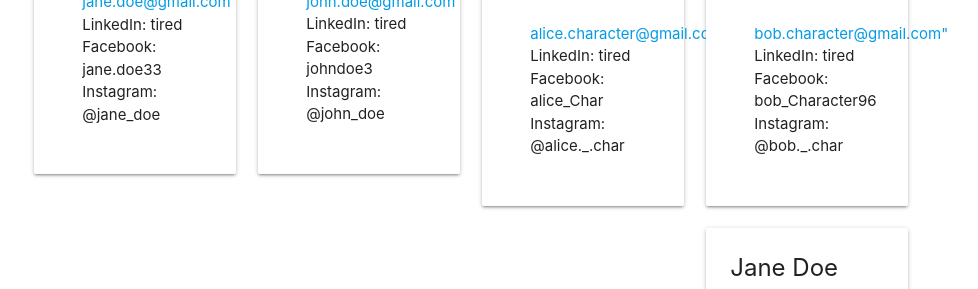
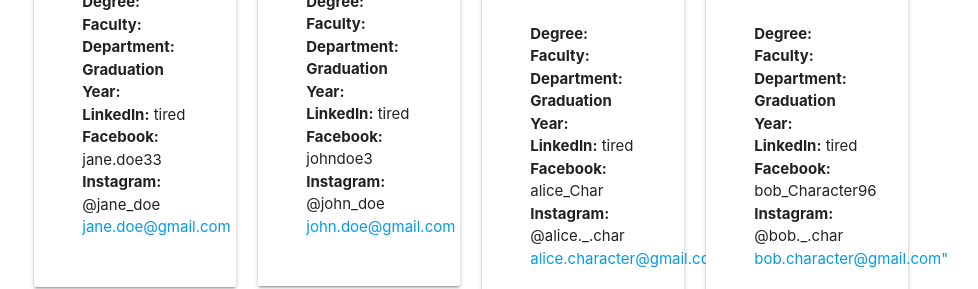
Before and after one commit to JessicaM16/AlumniGallery, a Flask app: page /alumniListing in a window 1280 px wide. Shown: the part 457-746 px from the top of the page, without its empty margins (169-1147 px from the left). Run offline with Flask 2, Linux system fonts and the light colour scheme.

Commit message:
fix cards

```diff
--- a/App/templates/alumniListing.html
+++ b/App/templates/alumniListing.html
@@ -60,10 +60,14 @@
             </div>
 
             <div class="card-content">
+              <p><b>Degree:</b> </p>
+              <P><b>Faculty:</b> </P>
+              <p><b>Department:</b> </p>
+              <p><b>Graduation Year:</b> </p>
+              <p><b>LinkedIn:</b> tired</p>
+              <p><b>Facebook:</b> jane.doe33</p>
+              <p><b>Instagram:</b> @jane_doe</p>
               <p> <a href="mailto:jane.doe@gmail.com" >jane.doe@gmail.com</a> </p>
-              <p>LinkedIn: tired</p>
-              <p>Facebook: jane.doe33</p>
-              <p>Instagram: @jane_doe</p>
             </div>
 
 
@@ -84,10 +88,14 @@
             </div>
 
             <div class="card-content">
+              <p><b>Degree:</b> </p>
+              <P><b>Faculty:</b> </P>
+              <p><b>Department:</b> </p>
+              <p><b>Graduation Year:</b> </p>
+              <p><b>LinkedIn:</b> tired</p>
+              <p><b>Facebook:</b> johndoe3</p>
+              <p><b>Instagram:</b> @john_doe</p>
               <p> <a href="mailto:john.doe@gmail.com" >john.doe@gmail.com</a> </p>
-              <p>LinkedIn: tired</p>
-              <p>Facebook: johndoe3</p>
-              <p>Instagram: @john_doe</p>
             </div>
           </div>
         </div>
@@ -106,10 +114,14 @@
             </div>
 
             <div class="card-content">
+              <p><b>Degree:</b> </p>
+              <P><b>Faculty:</b> </P>
+              <p><b>Department:</b> </p>
+              <p><b>Graduation Year:</b> </p>
+              <p><b>LinkedIn:</b> tired</p>
+              <p><b>Facebook:</b> alice_Char</p>
+              <p><b>Instagram:</b> @alice._.char</p>
               <p> <a href="mailto:alice.character@gmail.com" >alice.character@gmail.com</a> </p>
-              <p>LinkedIn: tired</p>
-              <p>Facebook: alice_Char</p>
-              <p>Instagram: @alice._.char</p>
             </div>
           </div>
         </div>
@@ -128,10 +140,14 @@
             </div>
 
             <div class="card-content">
+              <p><b>Degree:</b> </p>
+              <P><b>Faculty:</b> </P>
+              <p><b>Department:</b> </p>
+              <p><b>Graduation Year:</b> </p>
+              <p><b>LinkedIn:</b> tired</p>
+              <p><b>Facebook:</b> bob_Character96</p>
+              <p><b>Instagram:</b> @bob._.char</p>
               <p> <a href="mailto:bob.character@gmail.com"" >bob.character@gmail.com"</a> </p>
-              <p>LinkedIn: tired</p>
-              <p>Facebook: bob_Character96</p>
-              <p>Instagram: @bob._.char</p>
             </div>
           </div>
         </div>
@@ -151,10 +167,14 @@
             </div>
 
             <div class="card-content">
+              <p><b>Degree:</b> </p>
+              <P><b>Faculty:</b> </P>
+              <p><b>Department:</b> </p>
+              <p><b>Graduation Year:</b> </p>
+              <p><b>LinkedIn:</b> tired</p>
+              <p><b>Facebook:</b> jane.doe33</p>
+              <p><b>Instagram:</b> @jane_doe</p>
               <p> <a href="mailto:jane.doe@gmail.com" >jane.doe@gmail.com</a> </p>
-              <p>LinkedIn: tired</p>
-              <p>Facebook: jane.doe33</p>
-              <p>Instagram: @jane_doe</p>
             </div>
 
 
@@ -175,10 +195,14 @@
             </div>
 
             <div class="card-content">
+              <p><b>Degree:</b> </p>
+              <P><b>Faculty:</b> </P>
+              <p><b>Department:</b> </p>
+              <p><b>Graduation Year:</b> </p>
+              <p><b>LinkedIn:</b> tired</p>
+              <p><b>Facebook:</b> johndoe3</p>
+              <p><b>Instagram:</b> @john_doe</p>
               <p> <a href="mailto:john.doe@gmail.com" >john.doe@gmail.com</a> </p>
-              <p>LinkedIn: tired</p>
-              <p>Facebook: johndoe3</p>
-              <p>Instagram: @john_doe</p>
             </div>
           </div>
         </div>
@@ -197,10 +221,14 @@
             </div>
 
             <div class="card-content">
+              <p><b>Degree:</b> </p>
+              <P><b>Faculty:</b> </P>
+              <p><b>Department:</b> </p>
+              <p><b>Graduation Year:</b> </p>
+              <p><b>LinkedIn:</b> tired</p>
+              <p><b>Facebook:</b> alice_Char</p>
+              <p><b>Instagram:</b> @alice._.char</p>
               <p> <a href="mailto:alice.character@gmail.com" >alice.character@gmail.com</a> </p>
-              <p>LinkedIn: tired</p>
-              <p>Facebook: alice_Char</p>
-              <p>Instagram: @alice._.char</p>
             </div>
           </div>
         </div>
@@ -219,10 +247,14 @@
             </div>
 
             <div class="card-content">
+              <p><b>Degree:</b> </p>
+              <P><b>Faculty:</b> </P>
+              <p><b>Department:</b> </p>
+              <p><b>Graduation Year:</b> </p>
+              <p><b>LinkedIn:</b> tired</p>
+              <p><b>Facebook:</b> bob_Character96</p>
+              <p><b>Instagram:</b> @bob._.char</p>
               <p> <a href="mailto:bob.character@gmail.com"" >bob.character@gmail.com"</a> </p>
-              <p>LinkedIn: tired</p>
-              <p>Facebook: bob_Character96</p>
-              <p>Instagram: @bob._.char</p>
             </div>
           </div>
         </div>
```
